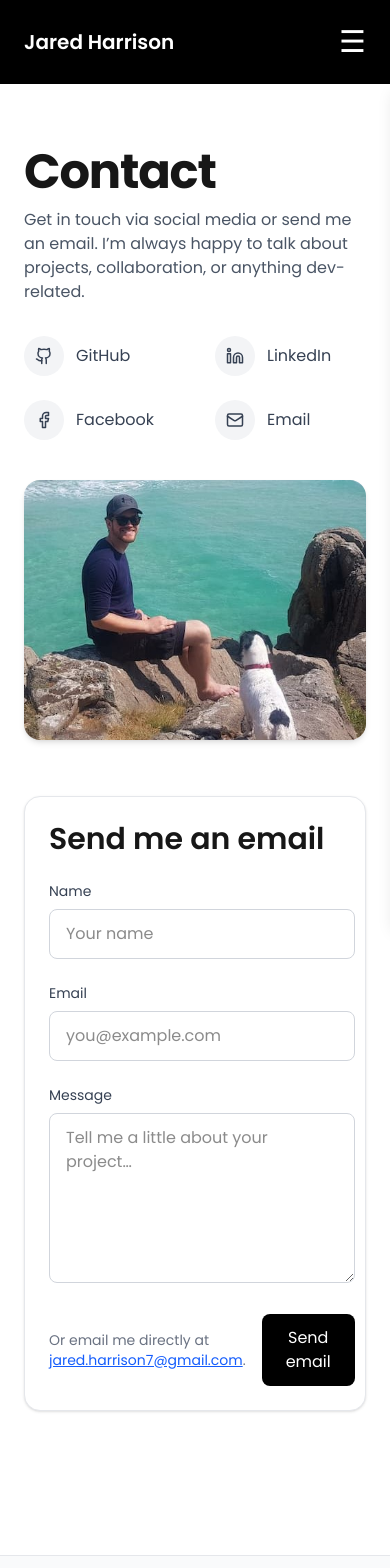
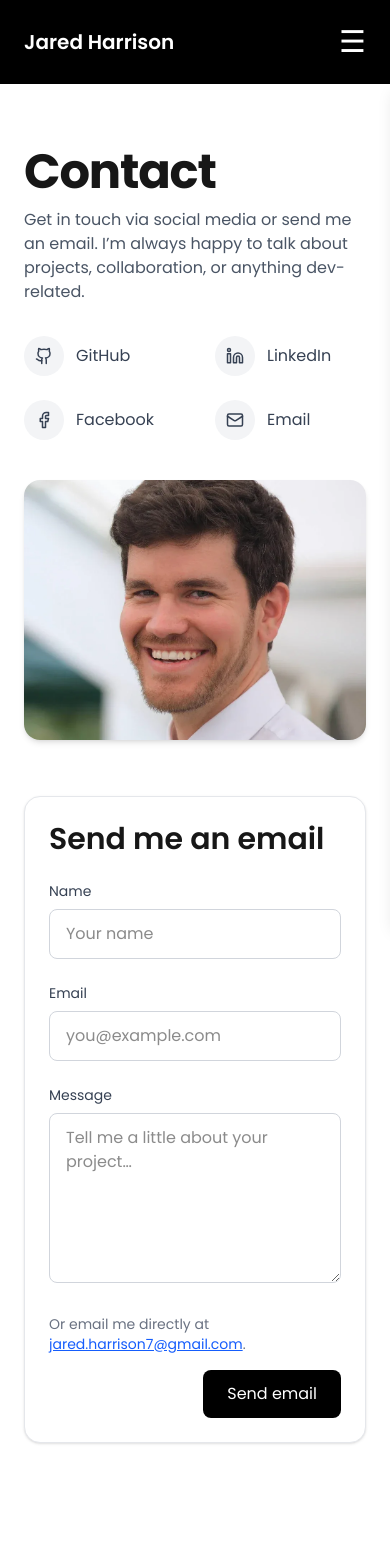
Before and after one commit to Jared-Ha/Portfolio-2025, a Next.js app: page /contact in a window 390 px wide. Shown: the top 1568 px of the page. Built offline with nearby package versions, Linux system fonts and the light colour scheme.

Commit message:
add minor changes

```diff
--- a/src/app/components/Header.jsx
+++ b/src/app/components/Header.jsx
@@ -121,15 +121,21 @@ export default function Header() {
 
           {/* Mobile social icons */}
           <div className="flex gap-6 pt-6">
-            {socialLinks.map(({ href, icon }) => (
+            {socialLinks.map(({ href, Icon }) => (
               <a
                 key={href}
                 href={href}
                 target="_blank"
                 rel="noopener noreferrer"
-                className="text-gray-300 hover:text-white transition-transform transform hover:scale-110"
+                className="
+        text-gray-300 hover:text-white
+        p-2 rounded-md
+        transition-all
+        hover:bg-white/10
+        hover:scale-110
+      "
               >
-                {icon}
+                <Icon size={24} />
               </a>
             ))}
           </div>
--- a/src/app/contact/page.js
+++ b/src/app/contact/page.js
@@ -70,8 +70,8 @@ export default function Contact() {
         <div className="relative w-full overflow-hidden rounded-2xl shadow-md">
           {/* Replace with your preferred image path */}
           <Image
-            src="/images/jared-dog-2.jpg"
-            alt="Jared on the coast"
+            src="/images/jared.webp"
+            alt="Jared Harrison"
             width={1200}
             height={900}
             className="w-full h-[260px] sm:h-[320px] md:h-[360px] lg:h-[420px] object-cover"
@@ -146,7 +146,7 @@ export default function Contact() {
             </p>
           )}
 
-          <div className="flex items-center justify-between gap-4">
+          <div className="flex items-center justify-between gap-4 flex-col sm:flex-row">
             <p className="text-sm text-gray-500">
               Or email me directly at{" "}
               <a
```
